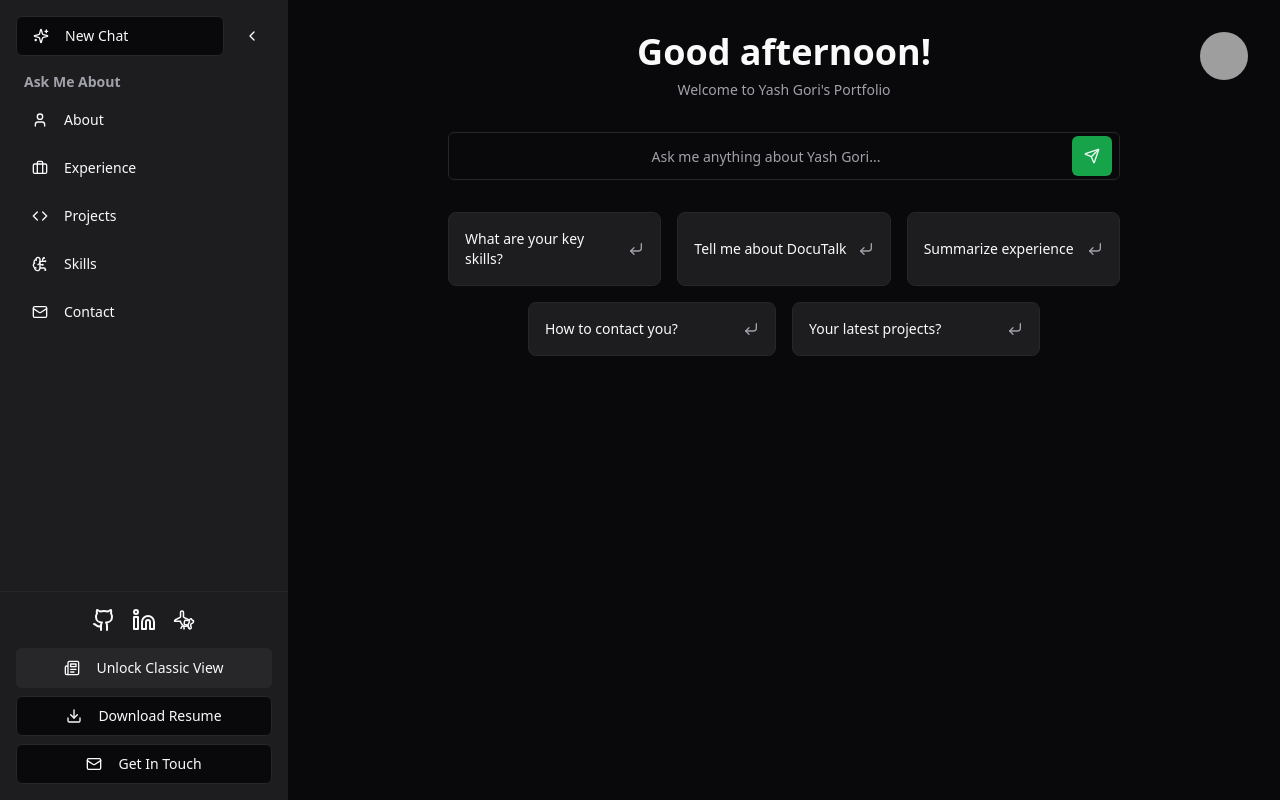
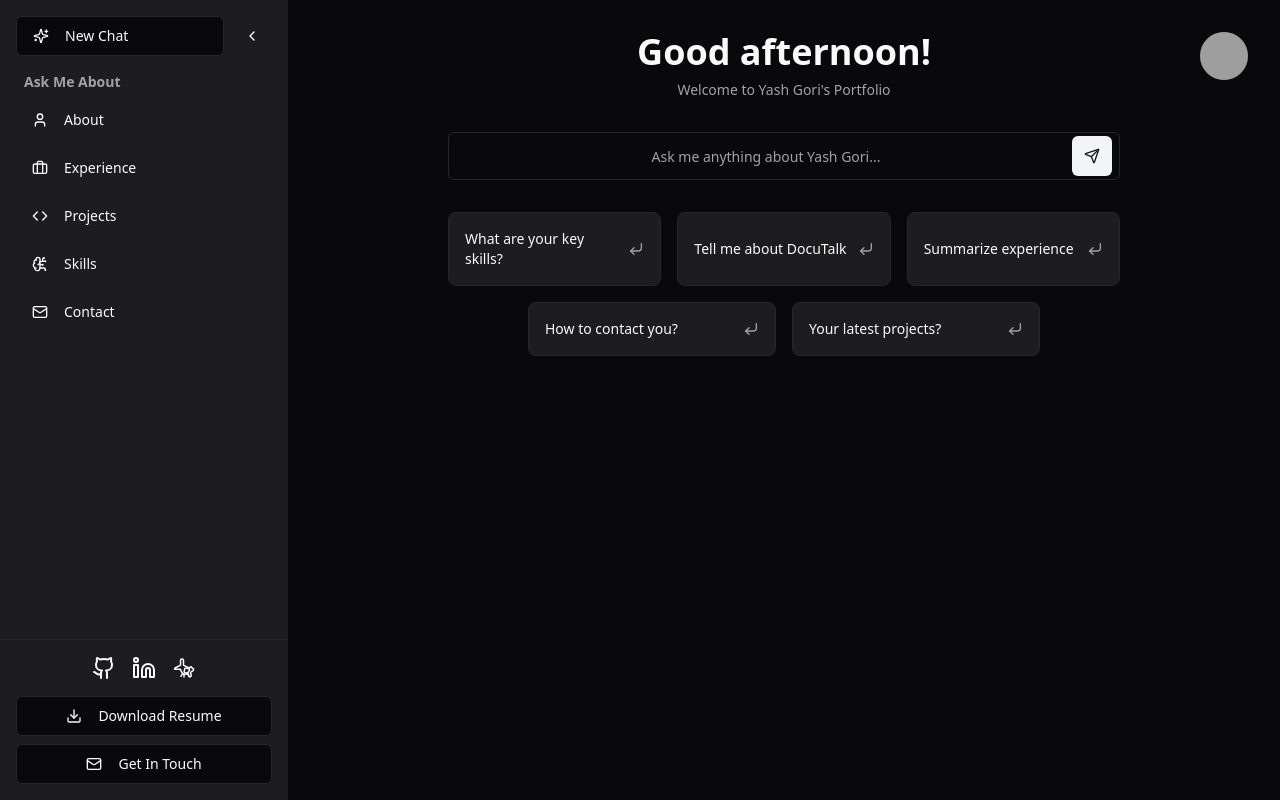
Before and after one commit to yashgori20/yashgori20, a React (Vite) app: page / in a window 1280 px wide. Built offline with nearby package versions, Linux system fonts and the light colour scheme; grey boxes are pictures that could not be loaded.

Commit message:
Refactor UI elements and remove green color
-   The "New Chat" button now toggles to "Back to Chat".
-   Removed the "Classic View" button.
-   Replaced the green send button with a bold arrow icon.
-   Removed all instances of the green color.

```diff
--- a/src/index.css
+++ b/src/index.css
@@ -14,8 +14,8 @@
     --popover: 240 10% 3.9%;
     --popover-foreground: 0 0% 98%;
 
-    --primary: 142.1 76.2% 36.3%;
-    --primary-foreground: 142.1 76.2% 96.3%;
+    --primary: 220 14.3% 95.9%;
+    --primary-foreground: 220.9 39.3% 11%;
 
     --secondary: 240 3.7% 15.9%;
     --secondary-foreground: 0 0% 98%;
@@ -31,7 +31,7 @@
 
     --border: 240 3.7% 15.9%;
     --input: 240 3.7% 15.9%;
-    --ring: 142.1 76.2% 36.3%;
+    --ring: 220 14.3% 95.9%;
 
     --radius: 0.5rem;
   }
--- a/src/pages/Index.tsx
+++ b/src/pages/Index.tsx
@@ -1,7 +1,7 @@
 
 import React, { useState, useRef, useEffect } from 'react';
 import { useMutation } from '@tanstack/react-query';
-import { CornerDownLeft, Github, Linkedin, Mail, Menu, Newspaper, Send, User, Bot, Briefcase, Code, Sparkles, Phone, FileText, BrainCircuit, Users, ChevronLeft, ChevronRight, Download } from 'lucide-react';
+import { CornerDownLeft, Github, Linkedin, Mail, Menu, Send, User, Bot, Briefcase, Code, Sparkles, Phone, FileText, BrainCircuit, Users, ChevronLeft, ChevronRight, Download } from 'lucide-react';
 import { Button } from '@/components/ui/button';
 import { Input } from '@/components/ui/input';
 import { Sheet, SheetContent, SheetTrigger } from "@/components/ui/sheet";
@@ -100,8 +100,20 @@ const Index = () => {
       <div className="p-4">
         <div className="flex items-center justify-between">
           {!isSidebarCollapsed && (
-            <Button variant="outline" className="flex-1 justify-start mr-2" onClick={() => { setActiveView('chat'); setMessages([]); setSidebarOpen(false); }}>
-              <Sparkles className="mr-2 h-4 w-4" /> New Chat
+            <Button
+              variant="outline"
+              className="flex-1 justify-start mr-2"
+              onClick={() => {
+                if (activeView === 'chat') {
+                  setMessages([]);
+                } else {
+                  setActiveView('chat');
+                }
+                setSidebarOpen(false);
+              }}
+            >
+              <Sparkles className="mr-2 h-4 w-4" />
+              {activeView === 'chat' ? 'New Chat' : 'Back to Chat'}
             </Button>
           )}
           <Button variant="ghost" size="icon" onClick={() => setIsSidebarCollapsed(!isSidebarCollapsed)}>
@@ -109,14 +121,6 @@ const Index = () => {
           </Button>
         </div>
       </div>
-
-      {activeView !== 'chat' && !isSidebarCollapsed && (
-        <div className="px-4 pb-4">
-          <Button variant="secondary" className="w-full" onClick={() => { setActiveView('chat'); setSidebarOpen(false); }}>
-            <Sparkles className="mr-2 h-4 w-4" /> Back to Chat
-          </Button>
-        </div>
-      )}
 
       <ScrollArea className="flex-1">
         <div className="space-y-2 px-4">
@@ -144,10 +148,6 @@ const Index = () => {
               </a>
             </div>
             <div className="space-y-2">
-              <Button variant="secondary" className="w-full">
-                <Newspaper className="mr-2 h-4 w-4" />
-                Unlock Classic View
-              </Button>
               <Button variant="outline" className="w-full">
                 <Download className="mr-2 h-4 w-4" />
                 Download Resume
@@ -401,8 +401,8 @@ const Index = () => {
                   placeholder="Ask me anything about Yash Gori..."
                   className="pr-12 h-12"
                 />
-                <Button size="icon" className="absolute right-2 top-1/2 -translate-y-1/2" onClick={handleSend} disabled={askApi.isPending}>
-                  <Send className="h-5 w-5" />
+                <Button size="icon" variant="ghost" className="absolute right-2 top-1/2 -translate-y-1/2" onClick={handleSend} disabled={askApi.isPending}>
+                  <CornerDownLeft className="h-5 w-5 font-bold" />
                 </Button>
               </div>
               <p className="text-xs text-center text-muted-foreground mt-2">
```
